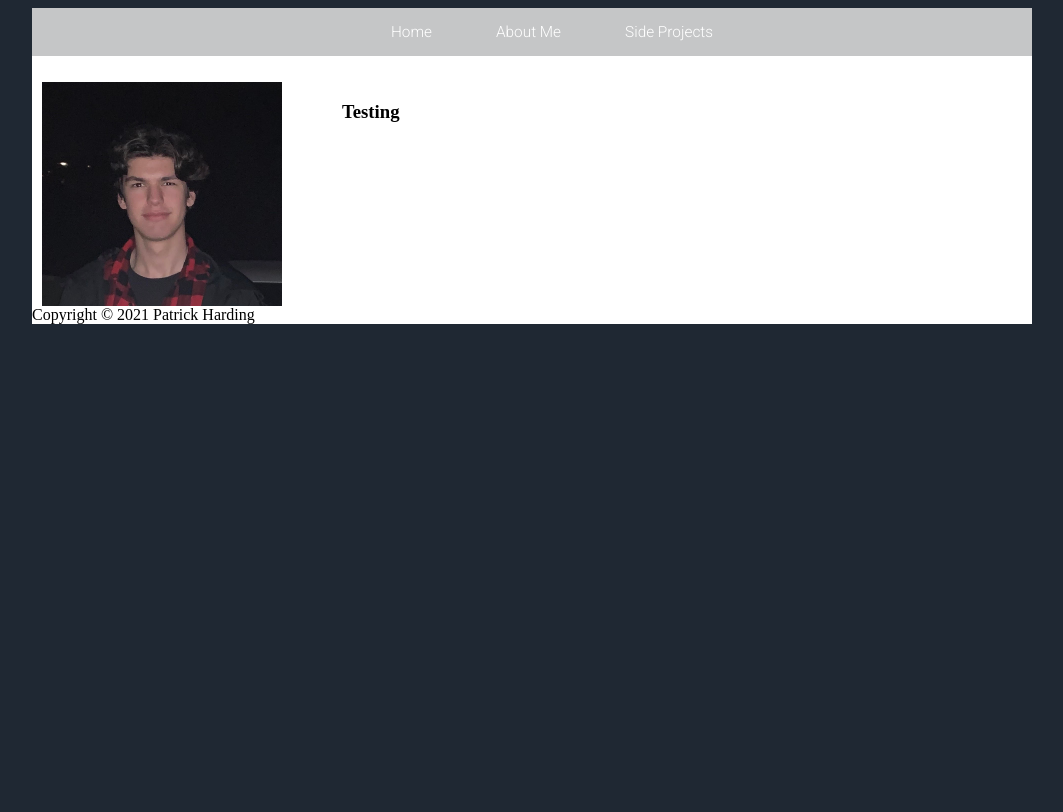
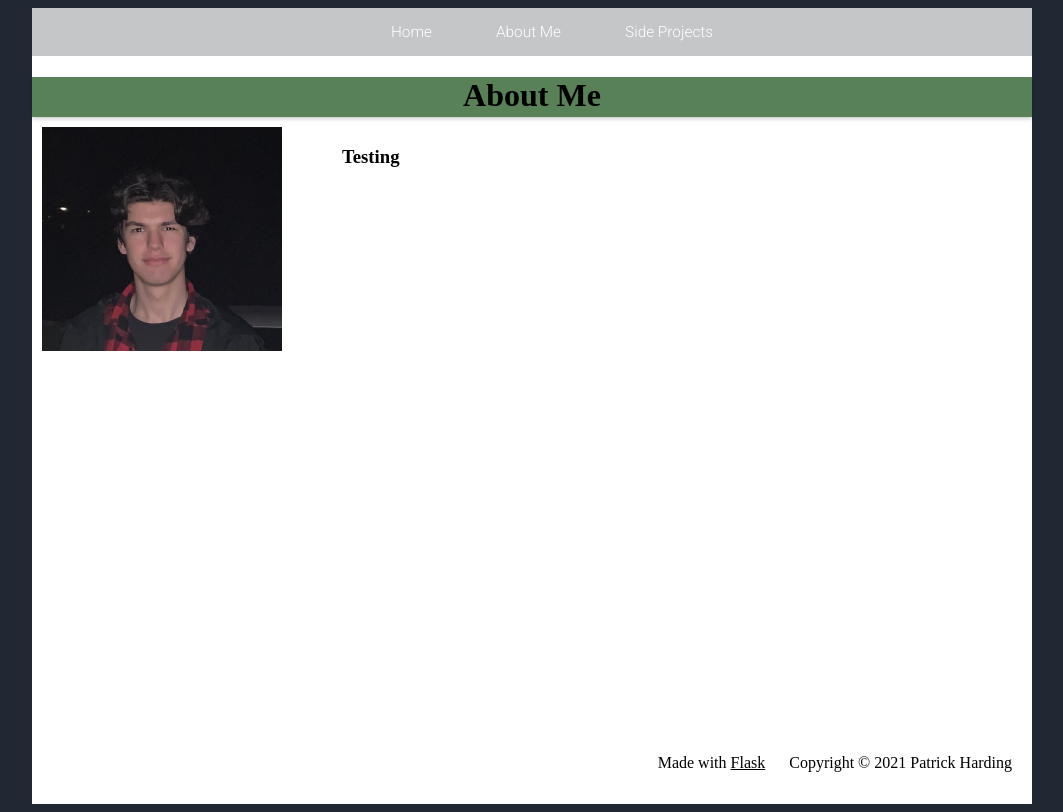
Before and after one commit to patoro7247/PortfolioWebsite, a Flask app: page /about in a window 1280 px wide. Shown: the whole page, without its empty margins (108-1171 px from the left). Before the commit the page ends 324 px from the top, so only its background shows below. Run offline with Flask 2, Linux system fonts and the light colour scheme.

Commit message:
improved base template and styles

```diff
--- a/app/routes.py
+++ b/app/routes.py
@@ -5,6 +5,35 @@ from app.forms import LoginForm, PostForm
 @app.route('/')
 @app.route('/index')
 def index():
+	user = {"username" : "Pat", "age" : 10, "grade" : "A"}
+	header = "Home Page"
+	return render_template('index.html', header=header, user=user)
+
+@app.route('/login', methods=['GET', 'POST'])
+def login():
+	header="Log In"
+	form = LoginForm()
+	if form.validate_on_submit():
+		flash('Login requested for user {}, remember_me={}'.format(
+			form.username.data, form.remember_me.data))
+		return redirect(url_for('index'))
+
+	return render_template('login.html', header=header, form=form)
+
+@app.route('/post')
+def post():
+	header="Post"
+	form = PostForm()
+	return render_template('post.html', header=header, form=form)
+
+@app.route('/about')
+def about():
+	header="About Me"
+	return render_template('about.html', header=header)
+
+@app.route('/sideprojects')
+def sideprojects():
+	header="Side Projects"
 	#Mock object creation
 	user = {"username" : "Pat", "age" : 10, "grade" : "A"}
 	#More mock object creation: posts that contain an author, body of text, and date
@@ -15,24 +44,4 @@ def index():
 			   'body': 'This is one of the first posts on this blog',
 			   'date' : '6/3/2021'}]
 
-
-	return render_template('index.html', title='Home Page', user=user, posts=posts)
-
-@app.route('/login', methods=['GET', 'POST'])
-def login():
-	form = LoginForm()
-	if form.validate_on_submit():
-		flash('Login requested for user {}, remember_me={}'.format(
-			form.username.data, form.remember_me.data))
-		return redirect(url_for('index'))
-
-	return render_template('login.html', title='Log In', form=form)
-
-@app.route('/post')
-def post():
-	form = PostForm()
-	return render_template('post.html', title='Post', form=form)
-
-@app.route('/about')
-def about():
-	return render_template('about.html', title ='About Me', header='About Me')
+	return render_template('sideprojects.html', user=user, posts=posts, header=header)
--- a/app/static/style.css
+++ b/app/static/style.css
@@ -1,14 +1,28 @@
 #container {
 	background-color: white;
 	width: 1000px;
+	min-height: 100%;
+	position: relative;
 	margin-left:  auto;
 	margin-right: auto;
-	color:  white;
+	color:  black;
 }
 
 #content {
 	padding: 10px;
+	min-height: 85%;
 }
+#header {
+	margin-top: 0px;
+	width: 100%;
+	height: 40px;
+	color: black;
+	text-align: center;
+	background-color:  #588157;
+	box-shadow: 0 2px 4px 0 rgba(0,0,0,.2);
+
+}
+
 
 #pic {
 	width:  200px;
@@ -19,16 +33,35 @@
 	width:  680px;
 	float:  right;
 	color: black;
+
 }
 
 #footer {
 	clear: both;
 	color:  black;
+	position: absolute;
+	bottom: 0;
+	width:  98%;
+	height:  50px;
+	text-align: right;
+	font-size:  1rem;
+}
+
+#footer a {
+	font-family: "Times New Roman", Times, serif;
+	text-decoration: underline black;
+	font-size: 1rem;
 }
 
 #nav {
 	background-color:  #C5C6C7;
 	text-align: center;
+	color:  white;
+
+}
+
+#nav a {
+	margin-bottom: 0px;
 }
 
 html {background-color: #1F2833 }
@@ -36,8 +69,9 @@ html {background-color: #1F2833 }
 
 ul{
 	width:  auto;
-	float:  center;
 	margin-top: 8px;
+	margin-block-end: 0px;
+
 }
 
 li{
@@ -48,10 +82,9 @@ li{
 a{
 	text-align: center;
 	color: inherit;
-	text-decoration:  none;
 	font-family: 'Roboto', sans-seriff;
 	font-size:  1.2vw;
-	text-decoration: none !important;
+	text-decoration: none;
 }
 
 a:hover {
@@ -64,3 +97,8 @@ img {
 	max-width: 120%;
 	height: auto;
 }
+
+#custom_link {
+	padding: 10px 10px;
+
+}
--- a/app/templates/about.html
+++ b/app/templates/about.html
@@ -1,33 +1,17 @@
-<html>
-	<head>
-		<title>My website</title>
-		<link rel="stylesheet" type="text/css" href="{{ url_for('static', filename='style.css') }}" />
-		<link rel="preconnect" href="https://fonts.gstatic.com">
-		<link href="https://fonts.googleapis.com/css2?family=Roboto:wght@300&display=swap" rel="stylesheet">
-	</head>
-	<body>
-		<div id="container">
-			<div id="nav">
-				<ul>
-					<li><a class="selected" href="/">Home</a></li>
-					<li><a class="selected" href="/about">About Me</a></li>
-					<li><a class="selected" href="/sideprojects">Side Projects</a></li>
-				</ul>
+{% extends "base.html" %}
 
+{% block content %}
+	<div id="header">
+				<h1> {{ header }} </h1>
 			</div>
 
 	<div id="content">
 		<div id="pic">
-
 				<img src="{{ url_for('static', filename='face.jpg') }}">
 		</div>
 		<div id="main">
 			<h3>Testing</h3>
 		</div>
 	</div>
-			<div id="footer">
-				Copyright &copy; 2021 Patrick Harding
-			</div>
-		</div>
-	</body>
-</html>
+
+{% endblock %}
--- a/app/templates/base.html
+++ b/app/templates/base.html
@@ -1,30 +1,28 @@
 <html>
 	<head>
-		<link rel="stylesheet" type="text/css" href="style.css" />
+		<title>My website</title>
+		<link rel="stylesheet" type="text/css" href="{{ url_for('static', filename='style.css') }}" />
+		<link rel="preconnect" href="https://fonts.gstatic.com">
+		<link href="https://fonts.googleapis.com/css2?family=Roboto:wght@300&display=swap" rel="stylesheet">
+	</head>
+	<body>
+		<div id="container">
+			<div id="nav">
+				<ul>
+					<li><a class="selected" href="/">Home</a></li>
+					<li><a class="selected" href="/about">About Me</a></li>
+					<li><a class="selected" href="/sideprojects">Side Projects</a></li>
+				</ul>
 
-		{% if title %}
-			<title>{{ title }} - My Blog</title>
-		{% else %}
-			<title>Welcome to My Blog</title>
-		{% endif %}
-		<meta charset="utf-8">
-	</head>
+			</div>
 
+			{% block content %}
+			{% endblock %}
 
-			{% if header %}
-				<h1>{{ header }} </h1>
-			{% endif %}
-
-			{% with messages = get_flashed_messages() %}
-			{% if messages %}
-			<ul>
-				{% for message in messages %}
-				<li>{{ message }}</li>
-				{% endfor %}
-			</ul>
-			{% endif %}
-			{% endwith %}
-			{% block content %}{% endblock %}
-
+			<!-- Figure out why Flask anchor isnt underlined -->
+			<div id="footer">
+				Made with <a class="flask_link" href="https://flask.palletsprojects.com/en/2.0.x/" style="text-decoration: underline black;">Flask</a> &emsp; Copyright &copy; 2021 Patrick Harding
+			</div>
+		</div>
 	</body>
 </html>
```
Also changed, not shown: app/templates/index.html (+5 -6 lines), app/templates/sideprojects.html (added, +13 -0 lines). Lines whose indentation alone changed are shown as unchanged.
